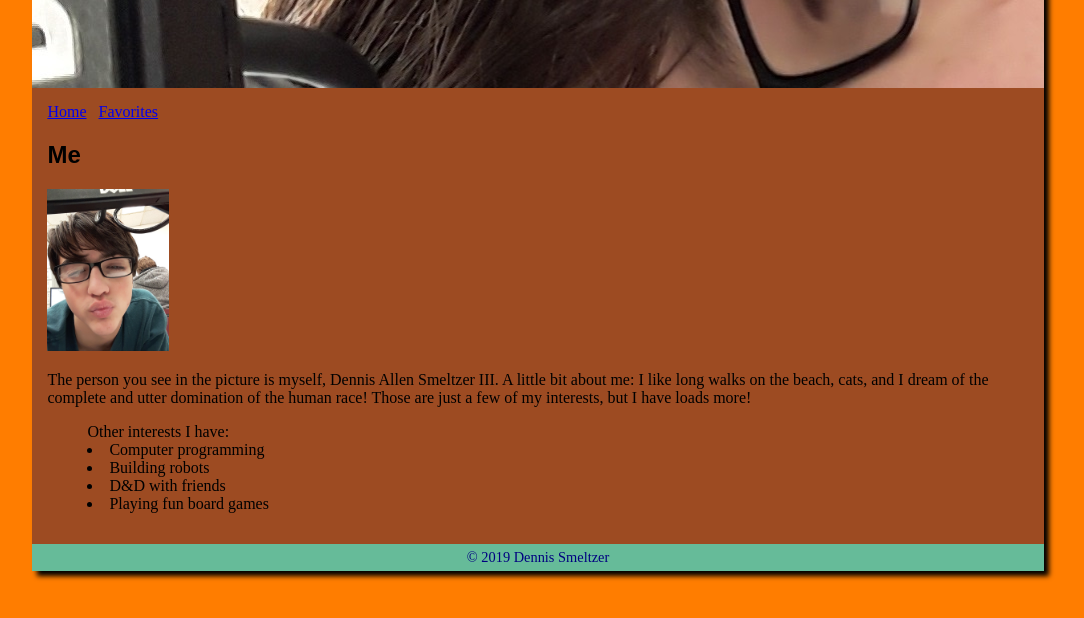
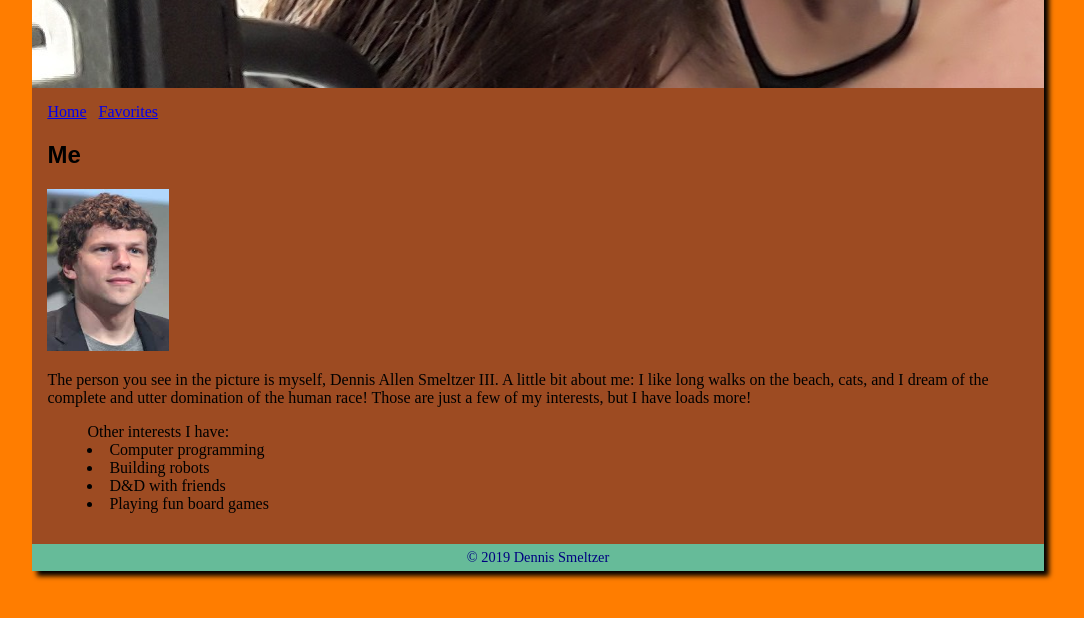
Before and after one commit to dasmeltzer/dasmeltzer.github.io, a plain HTML site: page index.html in a window 1280 px wide. Shown: the part 92-710 px from the top of the page, without its empty margins (102-1186 px from the left). Drawn offline with Linux system fonts and the light colour scheme.

Commit message:
Update index.html

```diff
--- a/index.html
+++ b/index.html
@@ -15,7 +15,7 @@
 					<a href="favorites.html">Favorites</a>
 				</nav>
 				<h2>Me</h2>
-				<img src="Jennis.jpg" width=122 height=162 alt="Dordan">
+				<img src="Jess.jpg" width=122 height=162 alt="Dordan">
 				<p>The person you see in the picture is myself, Dennis Allen Smeltzer III. A little bit about me: I like long walks on the beach, cats, and I dream of the complete and utter domination of the human race! Those are just a few of my interests, but I have loads more!</p>
 				<ul>Other interests I have:
 					<li>Computer programming</li>
```
